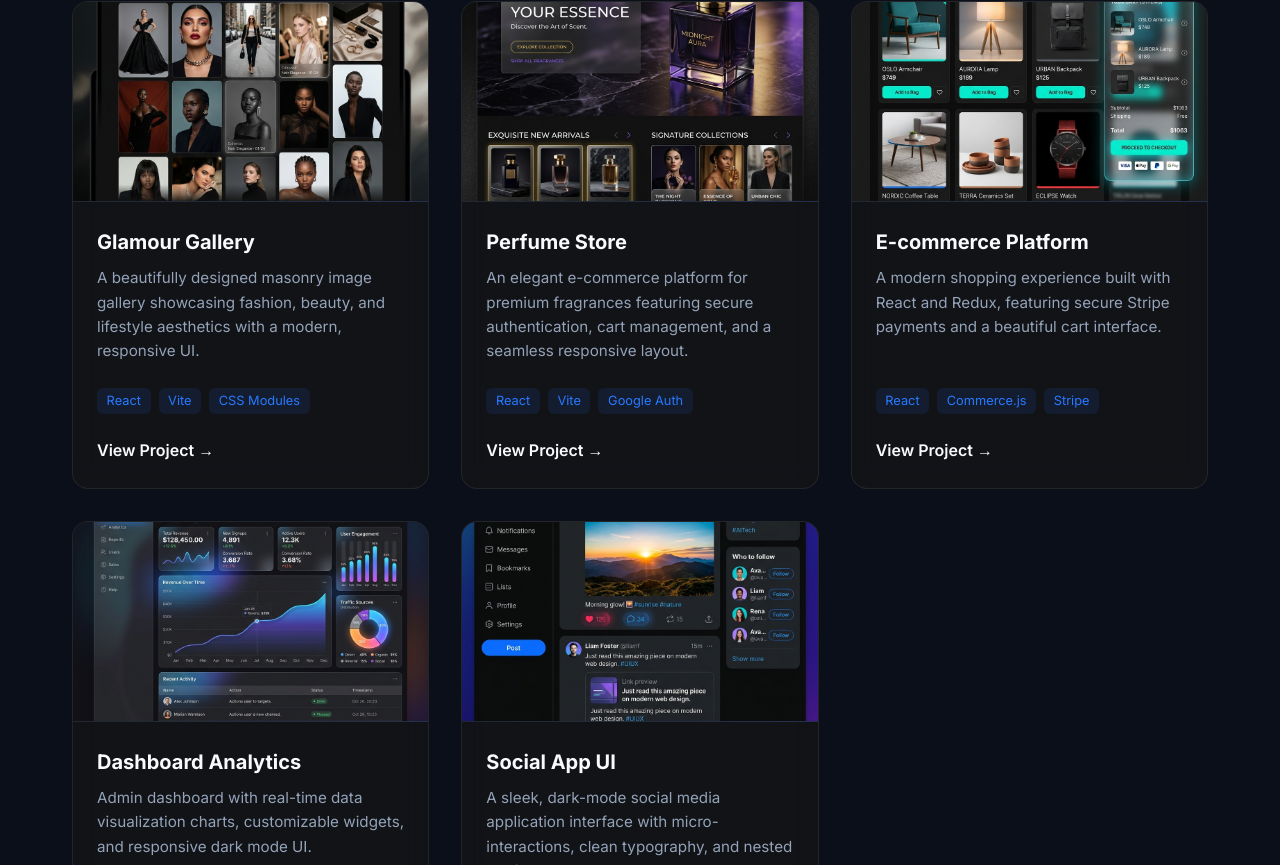
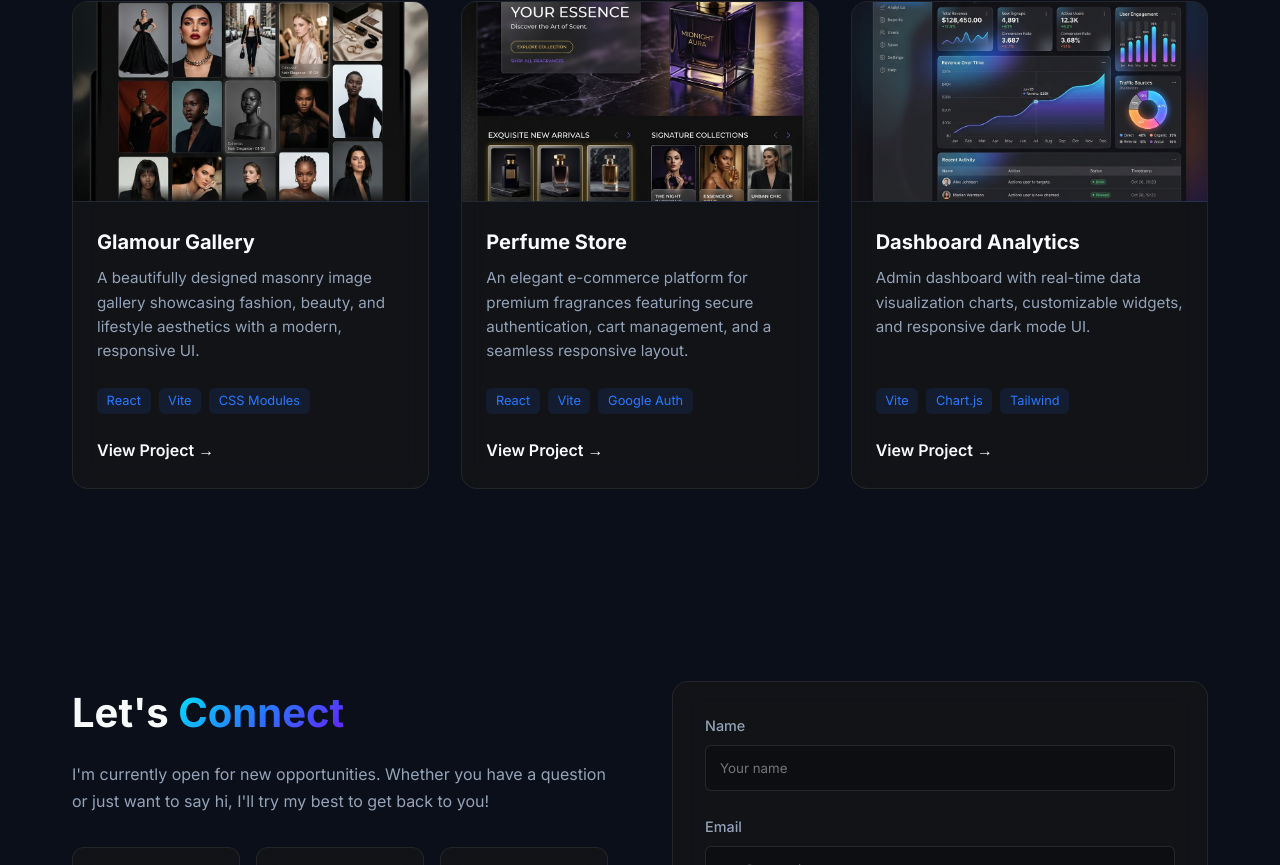
Before and after one commit to michael-max265/My-Portfolio, a React (Vite) app: page / in a window 1280 px wide. Shown: the part 1575-2440 px from the top of the page. Built offline with nearby package versions, Linux system fonts and the light colour scheme.

Commit message:
Update portfolio projects and make resume auto-downloadable

```diff
--- a/src/components/Hero.jsx
+++ b/src/components/Hero.jsx
@@ -48,6 +48,7 @@ const Hero = () => {
             <motion.a
               href={personalDetails.resumeLink}
               target="_blank"
+              download
               style={{...secondaryButtonStyle, borderColor: 'var(--accent-secondary)'}}
               className="glass"
               whileHover={{ scale: 1.05, backgroundColor: 'rgba(41, 121, 255, 0.1)' }}
--- a/src/data/portfolioData.js
+++ b/src/data/portfolioData.js
@@ -36,28 +36,12 @@ export const projectsData = [
     image: '/perfume.png'
   },
   {
-    id: 1,
-    title: 'E-commerce Platform',
-    description: 'A modern shopping experience built with React and Redux, featuring secure Stripe payments and a beautiful cart interface.',
-    tags: ['React', 'Commerce.js', 'Stripe'],
-    link: 'https://github.com/michaelokpara/ecommerce',
-    image: '/ecommerce.png'
-  },
-  {
     id: 2,
     title: 'Dashboard Analytics',
     description: 'Admin dashboard with real-time data visualization charts, customizable widgets, and responsive dark mode UI.',
     tags: ['Vite', 'Chart.js', 'Tailwind'],
     link: 'https://github.com/michaelokpara/dashboard',
     image: '/dashboard.png'
-  },
-  {
-    id: 3,
-    title: 'Social App UI',
-    description: 'A sleek, dark-mode social media application interface with micro-interactions, clean typography, and nested routing.',
-    tags: ['React', 'Framer Motion', 'CSS Modules'],
-    link: 'https://github.com/michaelokpara/social-app',
-    image: '/social.png'
   }
 ];
 
```
Also changed, not shown: 2 other files (tests, documents, lock files or other folders).
